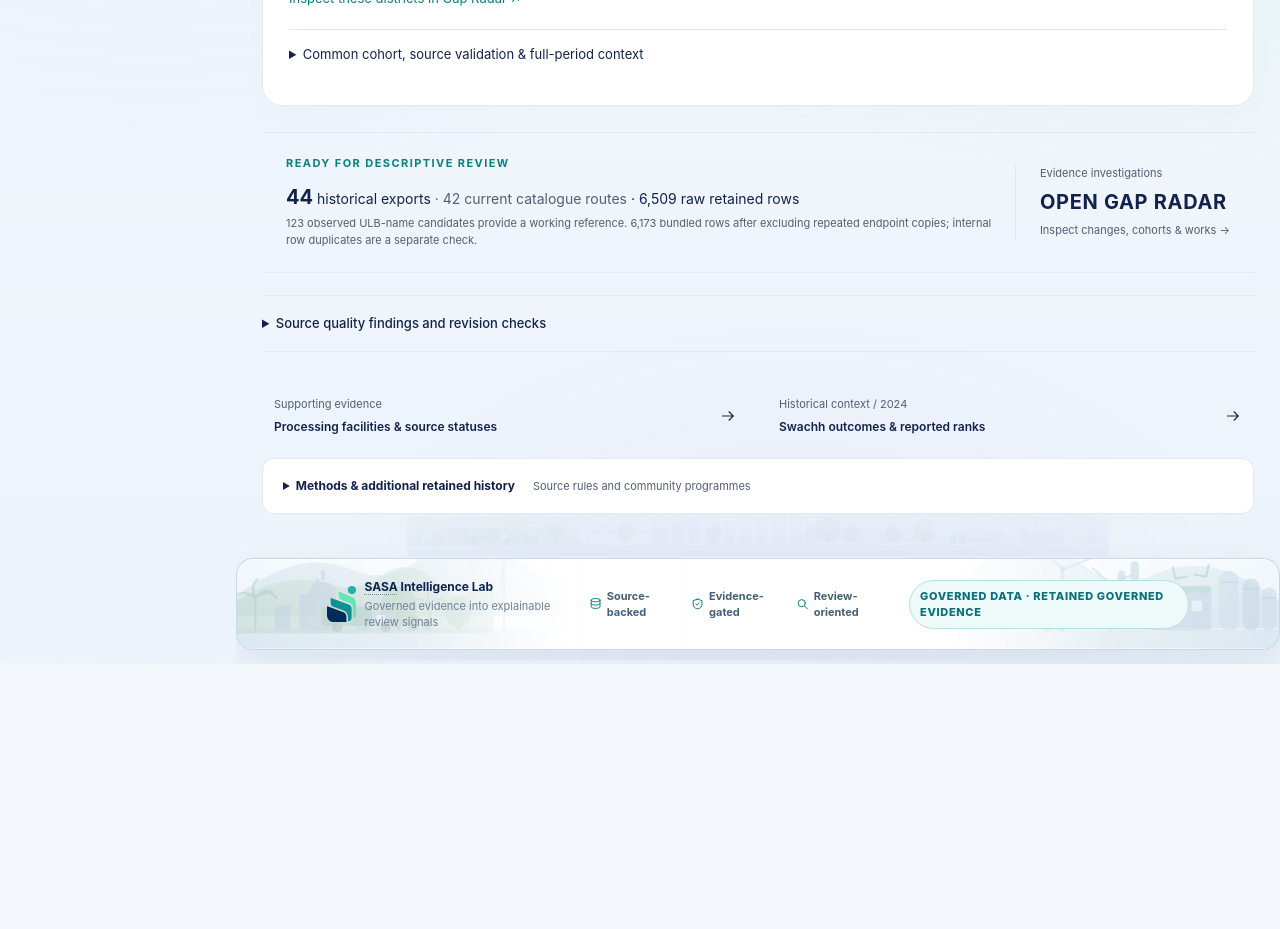
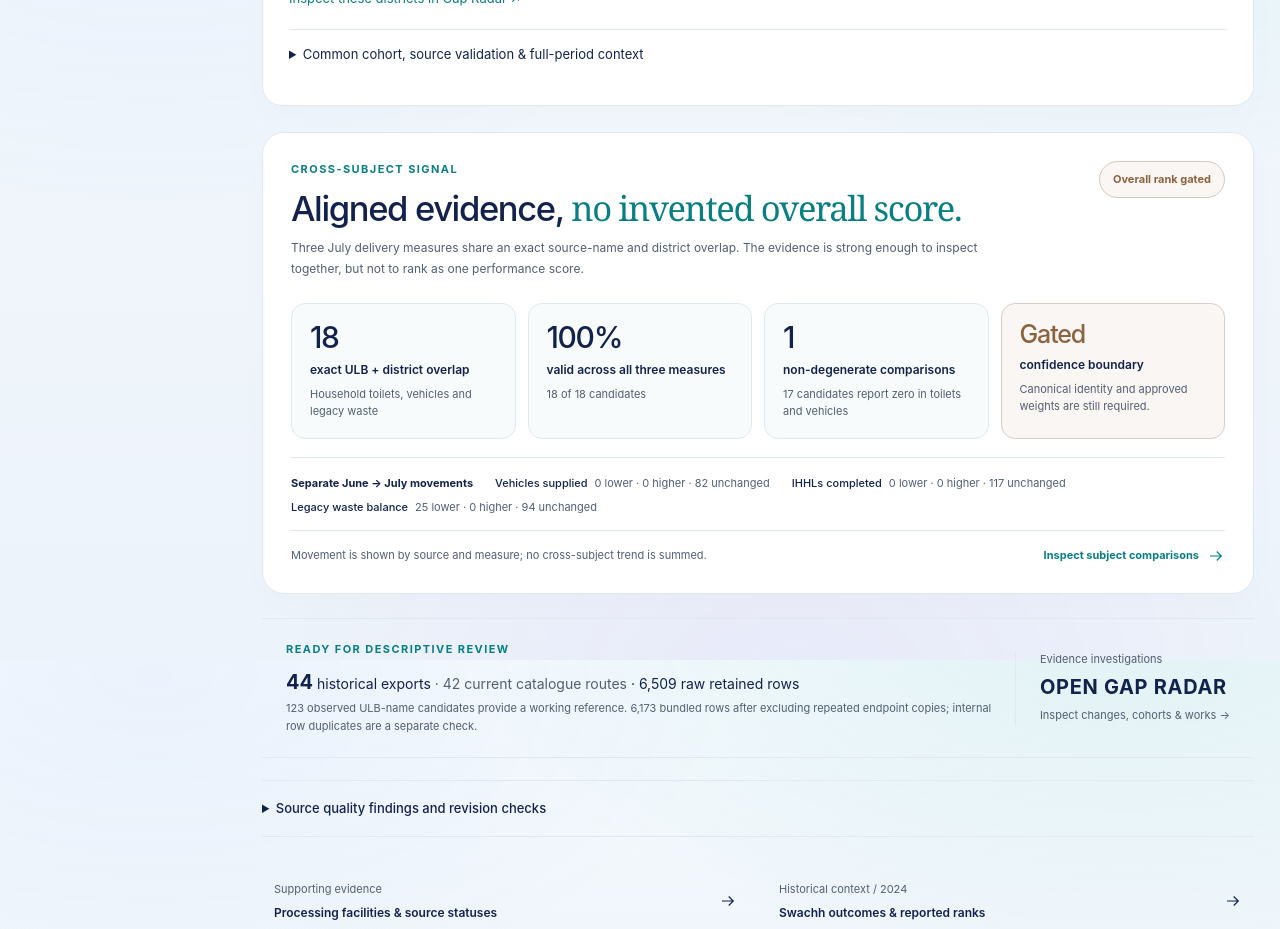
Before and after one commit to prucodes/sasa-intelligence-lab, a Next.js app: page / in a window 1280 px wide. Shown: the part 2540-3469 px from the top of the page. Before the commit the page ends 3204 px from the top, so only its background shows below. Built offline with nearby package versions, Linux system fonts and the light colour scheme.

Commit message:
Add gated cross-subject intelligence and interaction polish

```diff
--- /dev/null
+++ b/app/interaction-polish.css
@@ -0,0 +1,46 @@
+/* Quiet feedback for evidence that can be inspected. Selection stays legible
+   without turning a data surface into an animated dashboard. */
+.overview-review .or-map path[role="button"],
+.district-map-stage path[role="button"],
+.radar-point,
+.ur-dot,
+.rk-field-dot,
+.usr-dot {
+  transition: filter .18s ease, opacity .18s ease;
+}
+.overview-review .or-map path[role="button"]:is(:hover, :focus-visible, .is-selected),
+.district-map-stage path[role="button"]:is(:hover, :focus-visible, .is-selected),
+.radar-point:is(:hover, :focus-visible, .is-selected),
+.ur-dot:is(:hover, :focus-visible, .is-selected),
+.rk-field-dot:is(:hover, :focus-visible, .is-selected),
+.usr-dot:is(:hover, :focus-visible, .is-selected) {
+  filter: drop-shadow(0 3px 5px color-mix(in srgb, var(--ink) 24%, transparent));
+}
+.overview-review .or-map path[role="button"]:focus-visible,
+.district-map-stage path[role="button"]:focus-visible,
+.radar-point:focus-visible,
+.ur-dot:focus-visible,
+.rk-field-dot:focus-visible,
+.usr-dot:focus-visible {
+  outline: none;
+}
+.overview-review .or-ranked li:has(a:hover),
+.overview-review .or-ranked li:has(a:focus-visible) {
+  background: color-mix(in srgb, var(--review-accent) 4%, transparent);
+}
+.radar-selected .radar-clear:hover,
+.ur-reading a:hover,
+.up-peers a:hover,
+.rk-selected a:hover {
+  text-decoration: underline;
+  text-underline-offset: 4px;
+}
+
+@media (prefers-reduced-motion: reduce) {
+  .overview-review .or-map path[role="button"],
+  .district-map-stage path[role="button"],
+  .radar-point,
+  .ur-dot,
+  .rk-field-dot,
+  .usr-dot { transition: none; }
+}
--- a/app/layout.tsx
+++ b/app/layout.tsx
@@ -1,6 +1,7 @@
 import type { Metadata } from 'next';
 import './globals.css';
 import './mobile-refinement.css';
+import './interaction-polish.css';
 
 export const metadata: Metadata = {
   title: 'SASA Intelligence Lab',
--- a/app/overview-consistency.css
+++ b/app/overview-consistency.css
@@ -89,3 +89,52 @@
   .overview-selected > .or-workspace .or-source-line { padding-inline: 8px; }
   .overview-selected :is(.vi-map-review, .movement-geography-layout, .ew-reading) { min-height: 0; }
 }
+
+/* A compact cross-subject read: validated overlap and confidence are useful
+   intelligence, while the gate makes it impossible to mistake them for an
+   overall score. Subject movements stay separate because their denominators
+   and meanings differ. */
+.overview-cross-signal {
+  margin: 24px 0;
+  padding: 28px;
+  border: 1px solid var(--line, #dce6ec);
+  border-radius: var(--overview-radius, 22px);
+  background: var(--surface, #fff);
+  box-shadow: 0 12px 35px #15355204;
+}
+.overview-cross-signal > header { display:flex; align-items:start; justify-content:space-between; gap:24px; }
+.overview-cross-signal h2 { margin:10px 0 0; font-size:clamp(24px,2.7vw,36px); font-weight:500; letter-spacing:-.04em; line-height:1.15; }
+.overview-cross-signal h2 em { font:inherit; font-family:Georgia,serif; color:var(--review-accent,#087f83); }
+.overview-cross-signal > header p { max-width:700px; margin-top:10px; color:var(--muted); font-size:12px; line-height:1.7; }
+.overview-cross-status { flex:none; padding:9px 13px; border:1px solid color-mix(in srgb,#b78054 32%,var(--line)); border-radius:999px; color:#8b633f; background:color-mix(in srgb,#b78054 7%,var(--surface)); font-size:11px; font-weight:650; white-space:nowrap; }
+.overview-cross-grid { display:grid; grid-template-columns:repeat(4,minmax(0,1fr)); gap:12px; margin-top:24px; }
+.overview-cross-grid article { min-width:0; padding:18px; border:1px solid var(--line); border-radius:14px; background:color-mix(in srgb,var(--review-accent,#087f83) 3%,var(--surface)); }
+.overview-cross-grid article strong { display:block; color:var(--ink); font-size:30px; font-weight:500; letter-spacing:-.045em; line-height:1; }
+.overview-cross-grid article span { display:block; margin-top:9px; color:var(--ink); font-size:12px; font-weight:600; line-height:1.45; }
+.overview-cross-grid article small { display:block; margin-top:7px; color:var(--muted); font-size:11px; line-height:1.55; }
+.overview-cross-grid .overview-cross-confidence { background:color-mix(in srgb,#b78054 7%,var(--surface)); border-color:color-mix(in srgb,#b78054 24%,var(--line)); }
+.overview-cross-grid .overview-cross-confidence strong { color:#8b633f; font-size:25px; }
+.overview-cross-movement { display:flex; flex-wrap:wrap; align-items:baseline; gap:8px 22px; padding:17px 0 14px; margin-top:18px; border-block:1px solid var(--line); color:var(--muted); font-size:11px; }
+.overview-cross-movement > span:first-child { color:var(--ink); font-weight:650; }
+.overview-cross-movement > span:not(:first-child) { display:inline-flex; align-items:baseline; gap:7px; }
+.overview-cross-movement b { color:var(--ink); font-weight:550; }
+.overview-cross-movement small { font-size:11px; }
+.overview-cross-signal > footer { display:flex; align-items:center; justify-content:space-between; gap:18px; padding-top:16px; color:var(--muted); font-size:11px; line-height:1.6; }
+.overview-cross-signal > footer a { display:inline-flex; align-items:center; gap:8px; flex:none; color:var(--review-accent,#087f83); font-weight:650; }
+.theme-dark .overview-cross-status { color:#d4af82; background:#352d25; border-color:#715c43; }
+.theme-dark .overview-cross-grid .overview-cross-confidence strong { color:#d4af82; }
+
+@media (max-width: 760px) {
+  .overview-cross-signal { padding:20px; border-radius:18px; }
+  .overview-cross-signal > header { display:block; }
+  .overview-cross-status { display:inline-flex; margin-top:16px; }
+  .overview-cross-grid { grid-template-columns:1fr 1fr; gap:9px; margin-top:19px; }
+  .overview-cross-grid article { padding:14px; }
+  .overview-cross-grid article strong { font-size:25px; }
+  .overview-cross-signal > footer { display:block; }
+  .overview-cross-signal > footer a { margin-top:11px; }
+}
+
+@media (max-width: 420px) {
+  .overview-cross-grid { grid-template-columns:1fr; }
+}
--- a/app/overview-review.tsx
+++ b/app/overview-review.tsx
@@ -22,6 +22,7 @@ import { getRuralSanitation } from '@/lib/rural-sanitation';
 import { getReportingContinuity } from '@/lib/reporting-continuity';
 import { getDistinctDeliveryPlans } from '@/lib/delivery-plan';
 import { geographicProgrammes } from '@/lib/programme-geography';
+import { getOverallReadiness } from '@/lib/overall-readiness';
 
 
 const format = (value: number) => value.toLocaleString('en-IN', { maximumFractionDigits: 1 });
@@ -83,6 +84,7 @@ export function OverviewReview({ shapes, failed, href, integrity, children }: {
   const centres = getRuralSanitation();
   const continuity = getReportingContinuity();
   const plans = getDistinctDeliveryPlans();
+  const overallReadiness = useMemo(() => getOverallReadiness(), []);
   const ruralOpen = (ruralChange.series[0].comparable.collectionRate ?? 0) * 100;
   const ruralClose = (ruralChange.series.at(-1)!.comparable.collectionRate ?? 0) * 100;
   const ruralShift = ruralClose - ruralOpen;
@@ -229,6 +231,20 @@ export function OverviewReview({ shapes, failed, href, integrity, children }: {
 
     </>}
     </div>
+    <section className="overview-cross-signal" aria-label="Validated cross-subject signals">
+      <header>
+        <div><span className="or-kicker">Cross-subject signal</span><h2>Aligned evidence, <em>no invented overall score.</em></h2><p>Three July delivery measures share an exact source-name and district overlap. The evidence is strong enough to inspect together, but not to rank as one performance score.</p></div>
+        <span className="overview-cross-status">Overall rank gated</span>
+      </header>
+      <div className="overview-cross-grid">
+        <article><strong>{overallReadiness.exactCandidateOverlap}</strong><span>exact ULB + district overlap</span><small>Household toilets, vehicles and legacy waste</small></article>
+        <article><strong>{overallReadiness.validCoveragePercent.toFixed(0)}%</strong><span>valid across all three measures</span><small>{overallReadiness.validThreeSubjectCandidates} of {overallReadiness.exactCandidateOverlap} candidates</small></article>
+        <article><strong>{overallReadiness.nonDegenerateCandidates}</strong><span>non-degenerate comparisons</span><small>{overallReadiness.zeroToiletAndVehicle} candidates report zero in toilets and vehicles</small></article>
+        <article className="overview-cross-confidence"><strong>Gated</strong><span>confidence boundary</span><small>Canonical identity and approved weights are still required.</small></article>
+      </div>
+      <div className="overview-cross-movement"><span>Separate June → July movements</span>{movements.map(item=><span key={item.id}><b>{item.metricLabel}</b><small>{item.decreased} lower · {item.increased} higher · {item.unchanged} unchanged</small></span>)}</div>
+      <footer><span>Movement is shown by source and measure; no cross-subject trend is summed.</span><a href={`${href('/gap-radar')}&view=rankings`}>Inspect subject comparisons <Arrow/></a></footer>
+    </section>
     <section className="or-readiness" aria-label="Evidence scope and decision boundary"><div><span className="or-kicker">Ready for descriptive review</span><p><b>{governedSnapshotStats.completeDatasets}</b> historical exports <span> · {readinessCatalogueStats.platformAvailable} current catalogue routes</span> · {format(corpus.rawRows)} raw retained rows</p><small>{anchorRegistry.length} observed ULB-name candidates provide a working reference. {format(corpus.rowsExcludingAliases)} bundled rows after excluding repeated endpoint copies; internal row duplicates are a separate check.</small></div><a href={href('/gap-radar')}><span>Evidence investigations</span><b>OPEN GAP RADAR</b><small>Inspect changes, cohorts & works →</small></a></section>
     {integrity&&<details className="vi-disclosure"><summary>Source quality findings and revision checks</summary>{integrity}</details>}
     <div className="or-context-links"><a href={`${href('/operational-analytics')}&tab=processing`}><span>Supporting evidence</span><b>Processing facilities & source statuses</b><Arrow/></a><a href={`${href('/operational-analytics')}&tab=outcomes`}><span>Historical context / 2024</span><b>Swachh outcomes & reported ranks</b><Arrow/></a></div>
```
Also changed, not shown: 1 other file (tests, documents, lock files or other folders).
